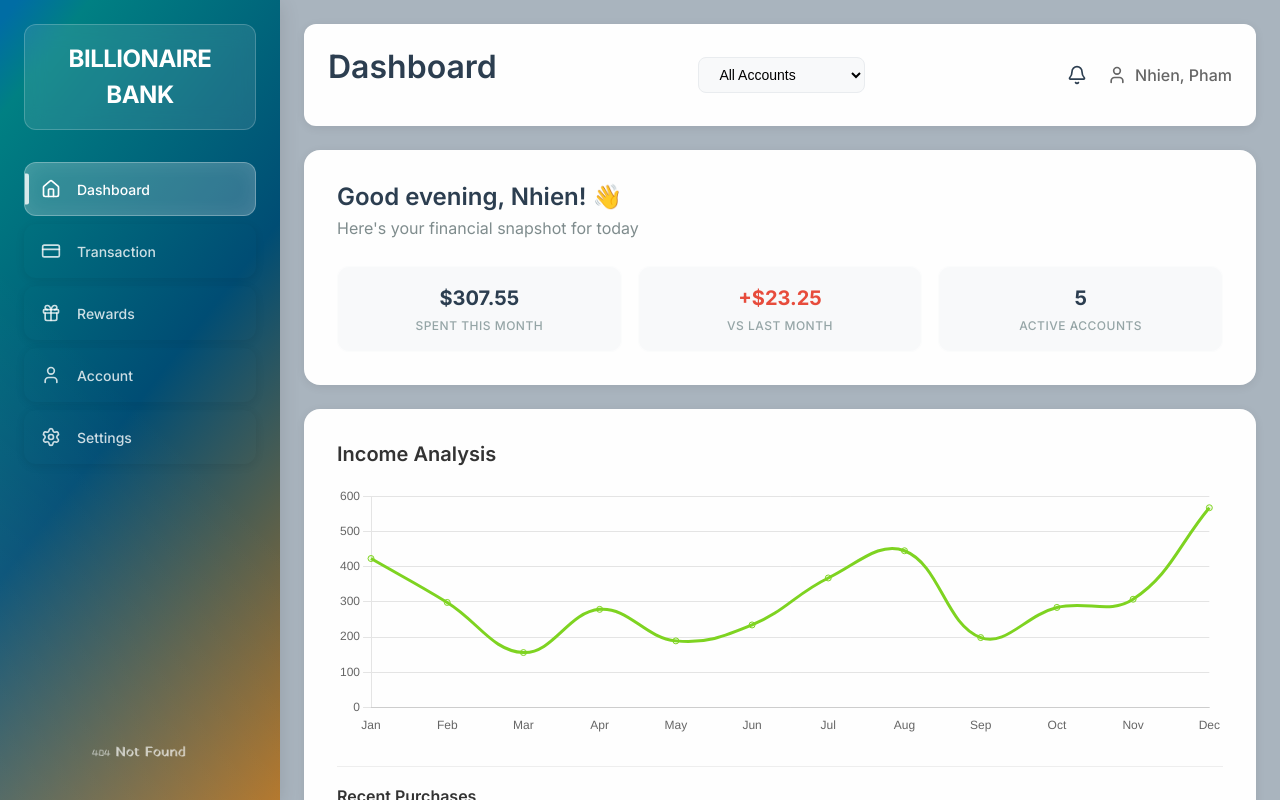
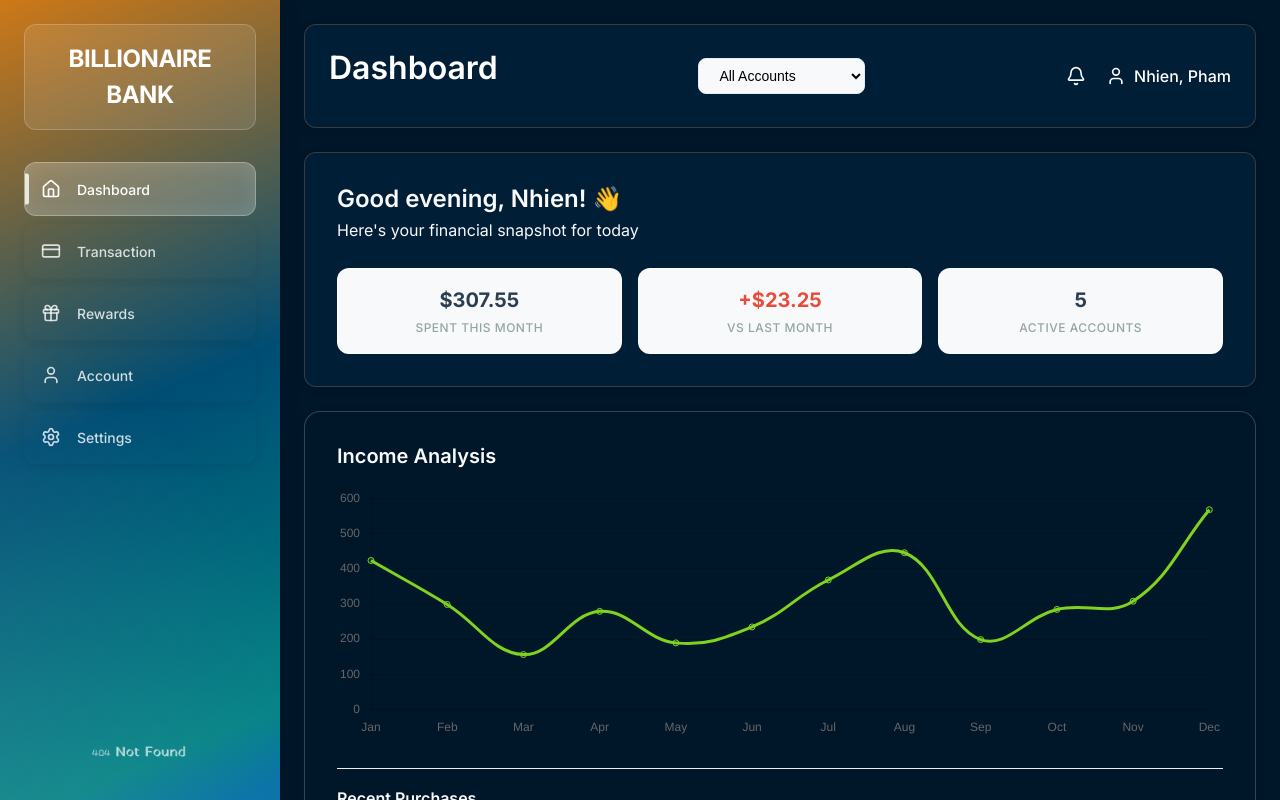
Before and after one commit to ch6rles/spendtracker_cs100, a React (Vite) app: page / in a window 1280 px wide. Built offline with nearby package versions, Linux system fonts and the light colour scheme; no server answers.

Commit message:
new change

```diff
--- a/src/components/Dashboard.css
+++ b/src/components/Dashboard.css
@@ -1,29 +1,35 @@
 .dashboard {
   flex: 1;
   padding: var(--spacing-lg);
-  background: #a9b4be; /* Let the main app background show through */
+  background: #001629;
+  /* Let the main app background show through */
   min-height: 100vh;
 }
 
 .dashboard-header {
   display: flex;
   justify-content: space-between;
+  color: var(--warm-gray);
   align-items: center;
   margin-bottom: var(--spacing-lg);
   background: var(--warm-white);
   padding: var(--spacing-lg);
   border-radius: var(--radius-md);
   box-shadow: var(--shadow-light);
+  background: rgb(1, 30, 55);
+  border-radius: var(--radius-md);
+  backdrop-filter: blur(10px);
+  border: 1px solid rgba(66, 66, 66, 0.873);
 }
 
 .header-left {
   display: flex;
+  color: var(--warm-gray);
   align-items: center;
   gap: var(--spacing-lg);
 }
 
 .header-left h1 {
-  color: var(--primary-green);
   margin: 0;
   font-size: 28px;
   font-weight: 600;
@@ -37,6 +43,7 @@
   font-size: 14px;
   cursor: pointer;
   transition: all 0.2s ease;
+
 }
 
 .account-selector:hover {
@@ -48,13 +55,13 @@
   display: flex;
   align-items: center;
   gap: var(--spacing-lg);
+
 }
 
 .user-info {
   display: flex;
   align-items: center;
   gap: var(--spacing-sm);
-  color: var(--text-secondary);
   font-weight: 500;
 }
 
@@ -65,18 +72,22 @@
   padding: var(--spacing-xl);
   margin-bottom: var(--spacing-lg);
   box-shadow: var(--shadow-light);
-  border: 1px solid rgba(255,255,255,0.2);
+  border: 1px solid rgba(255, 255, 255, 0.2);
+  background:  rgb(1, 30, 55);
+  border-radius: var(--radius-md);
+  backdrop-filter: blur(10px);
+  border: 1px solid rgba(66, 66, 66, 0.873);
 }
 
 .welcome-content h2 {
   font-size: 24px;
   font-weight: 600;
-  color: var(--text-primary);
+  color: var(--warm-gray);
   margin-bottom: var(--spacing-xs);
 }
 
 .welcome-content p {
-  color: var(--text-secondary);
+  color: var(--warm-gray);
   margin-bottom: var(--spacing-lg);
   font-size: 16px;
 }
@@ -93,7 +104,7 @@
   border-radius: var(--radius-md);
   text-align: center;
   transition: all 0.2s ease;
-  border: 1px solid rgba(255,255,255,0.5);
+  border: 1px solid rgba(255, 255, 255, 0.5);
 }
 
 .stat-card:hover {
@@ -105,12 +116,12 @@
 .stat-value {
   font-size: 20px;
   font-weight: 700;
-  color: var(--text-primary);
+  color: var(--gradient-primary);
   margin-bottom: var(--spacing-xs);
 }
 
 .stat-value.positive {
-  color: var(--primary-green);
+  color: var(--warm-gray);
 }
 
 .stat-value.negative {
@@ -132,7 +143,7 @@
 }
 
 .chart-section {
-  background: var(--warm-white);
+  background: #001629;
   border-radius: var(--radius-lg);
   padding: var(--spacing-xl);
   box-shadow: var(--shadow-light);
@@ -140,13 +151,14 @@
   gap: var(--spacing-xl);
   flex-wrap: wrap;
   min-height: 500px;
-  border: 1px solid rgba(255,255,255,0.2);
+  border: 1px solid rgba(255, 255, 255, 0.2);
 }
 
 .income-analysis {
   flex: 1 1 580px;
   min-width: 0;
   max-width: 100%;
+
 }
 
 .accounts-section {
@@ -161,6 +173,10 @@
   .chart-section {
     flex-direction: column;
     padding: var(--spacing-lg);
+    background: linear-gradient(180deg, #f2f8f2 0%, #ecf5fa 70%);
+    border-radius: var(--radius-md);
+    backdrop-filter: blur(10px);
+    border: 1px solid rgba(103, 186, 213, 0.873);
   }
 
   .accounts-section {
@@ -172,7 +188,7 @@
 }
 
 .accounts-section h3 {
-  color: var(--text-primary);
+  color: var(--warm-gray);
   margin: 0 0 var(--spacing-md) 0;
   font-size: 18px;
   font-weight: 600;
@@ -198,7 +214,7 @@
   background: var(--warm-gray);
   border-radius: var(--radius-md);
   transition: all 0.2s ease;
-  border: 1px solid rgba(255,255,255,0.5);
+  border: 1px solid rgba(255, 255, 255, 0.5);
   position: relative;
   overflow: hidden;
 }
@@ -225,6 +241,7 @@
 }
 
 .account-info {
+
   display: flex;
   align-items: center;
   gap: var(--spacing-md);
@@ -265,7 +282,7 @@
 }
 
 .income-analysis h2 {
-  color: #333;
+  color: var(--warm-gray);
   margin: 0 0 20px 0;
   font-size: 20px;
 }
@@ -281,6 +298,7 @@
 @media (max-width: 768px) {
   .chart-container {
     height: 250px;
+    color: var(--warm-gray);
   }
 
   .account-item {
@@ -321,7 +339,7 @@
 }
 
 .transaction-timeline h3 {
-  color: #333;
+  color: var(--warm-gray);
   margin: 0 0 20px 0;
   font-size: 16px;
   font-weight: 600;
@@ -389,7 +407,7 @@
 
 .category-distribution,
 .best-cards {
-  background: linear-gradient(180deg, #f2f8f2 0%, #ecf5fa 70%);
+  background:  #001629;
   border-radius: 12px;
   padding: 16px;
   min-height: 520px;
@@ -398,11 +416,15 @@
   flex-direction: column;
   justify-content: flex-start;
   box-shadow: 0 2px 10px rgba(0, 0, 0, 0.1);
+  background: rgb(1, 30, 55);
+  border-radius: var(--radius-md);
+  backdrop-filter: blur(10px);
+  border: 1px solid rgba(66, 66, 66, 0.873);
 }
 
 .category-distribution h3,
 .best-cards h3 {
-  color: #203923;
+  color: var(--warm-gray);
   margin: 0 0 20px 0;
   font-size: 18px;
 }
@@ -425,7 +447,7 @@
   align-items: center;
   gap: 8px;
   font-size: 14px;
-  color: #666;
+  color: var(--warm-gray);
 }
 
 .color-dot {
@@ -483,7 +505,7 @@
   left: 0;
   width: 100%;
   height: 4px;
-  background: var(--gradient-primary);
+  background: linear-gradient(333deg, #006da4 2%, #008083 10%, #004d74 50%, #f78104 120%, #008083 10%);;
 }
 
 .card-item:hover {
--- a/src/components/Dashboard.tsx
+++ b/src/components/Dashboard.tsx
@@ -245,7 +245,7 @@ export function Dashboard({ onNavigate }: DashboardProps) {
   return (
     <div className="dashboard">
       <header className="dashboard-header">
-        <h1>Dashboard</h1>
+        <h1 style={{ color: "white" }}>Dashboard</h1>
         <div className="header-left">
 
           <select className="account-selector">
@@ -257,8 +257,8 @@ export function Dashboard({ onNavigate }: DashboardProps) {
         <div className="header-right">
           <Bell size={20} />
           <div className="user-info">
-            <User size={20} />
-            <span>Nhien, Pham</span>
+            <User color="var(--warm-gray)" size={20} />
+            <span style={{ color: "white" }}> Nhien, Pham</span>
           </div>
         </div>
       </header>
--- a/src/components/Rewards.css
+++ b/src/components/Rewards.css
@@ -1,7 +1,7 @@
 .rewards {
   flex: 1;
   padding: 20px;
-  background-color: #a9b4be;
+  background-color: #001629;
   min-height: 100vh;
 }
 
@@ -14,6 +14,10 @@
   padding: 20px;
   border-radius: 12px;
   box-shadow: 0 2px 10px rgba(0, 0, 0, 0.1);
+  background: rgb(1, 30, 55);
+  border-radius: var(--radius-md);
+  backdrop-filter: blur(10px);
+  border: 1px solid rgba(66, 66, 66, 0.873);
 }
 
 .rewards-title {
@@ -27,6 +31,7 @@
   display: flex;
   align-items: center;
   gap: 20px;
+  color: var(--warm-gray);
 }
 
 .user-info {
--- a/src/components/Rewards.tsx
+++ b/src/components/Rewards.tsx
@@ -88,8 +88,8 @@ export function Rewards() {
         <div className="header-right">
           <Bell size={20} />
           <div className="user-info">
-            <User size={20} />
-            <span>Nhien, Pham</span>
+            <User color="var(--warm-gray)" size={20} />
+            <span style={{ color: "white" }}> Nhien, Pham</span>
           </div>
         </div>
       </header>
--- a/src/components/Sidebar.css
+++ b/src/components/Sidebar.css
@@ -4,7 +4,7 @@
   width: 280px;
   min-width: 280px;
   height: 100vh;
-  background: linear-gradient(128deg, #006da4 2%, #008083 10%, #004d74 50%, #f78104 120%, #008083 10%);
+  background: linear-gradient(337deg, #006da4 2%, #008083 10%, #004d74 50%, #f78104 110%);
   padding: var(--spacing-lg);
   box-sizing: border-box;
   display: flex;
--- a/src/components/Transactions.css
+++ b/src/components/Transactions.css
@@ -1,7 +1,7 @@
 .transactions {
   flex: 1;
   padding: var(--spacing-lg);
-  background: #a9b4be;
+  background: #001629;
   min-height: 100vh;
 }
 
@@ -14,10 +14,14 @@
   padding: var(--spacing-lg);
   border-radius: var(--radius-md);
   box-shadow: var(--shadow-light);
+  background: rgb(1, 30, 55);
+  border-radius: var(--radius-md);
+  backdrop-filter: blur(10px);
+  border: 1px solid rgba(66, 66, 66, 0.873);
 }
 
 .header-left h1 {
-  color: var(--text-primary);
+  color: var(--warm-gray);
   margin: 0;
   font-size: 28px;
   font-weight: 600;
@@ -27,13 +31,14 @@
   display: flex;
   align-items: center;
   gap: var(--spacing-lg);
+  color: var(--warm-gray);
 }
 
 .user-info {
   display: flex;
   align-items: center;
   gap: var(--spacing-sm);
-  color: var(--text-secondary);
+  color: var(--warm-gray);
   font-weight: 500;
 }
 
@@ -75,7 +80,7 @@
 }
 
 .loading-container h3 {
-  color: var(--text-primary);
+  color: var(--warm-gray);
   margin-bottom: var(--spacing-sm);
 }
 
--- a/src/components/Transactions.tsx
+++ b/src/components/Transactions.tsx
@@ -134,8 +134,8 @@ export function Transactions() {
         <div className="header-right">
           <Bell size={20} />
           <div className="user-info">
-            <User size={20} />
-            <span>Nhien, Pham</span>
+            <User color="var(--warm-gray)" size={20} />
+            <span style={{ color: "white" }}> Nhien, Pham</span>
           </div>
         </div>
       </header>
```
Also changed, not shown: src/components/DashboardRocket.tsx (line endings or trailing spaces).
